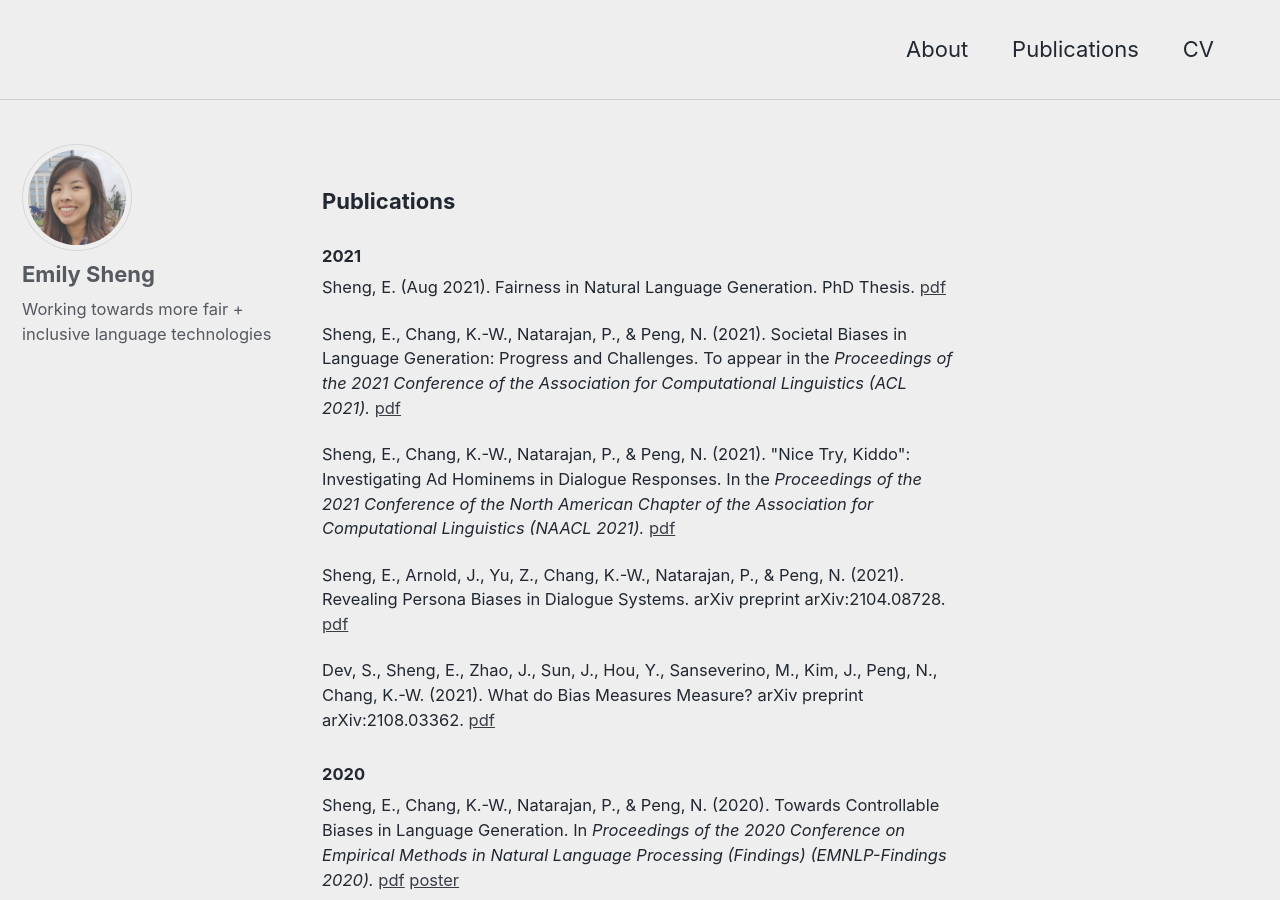
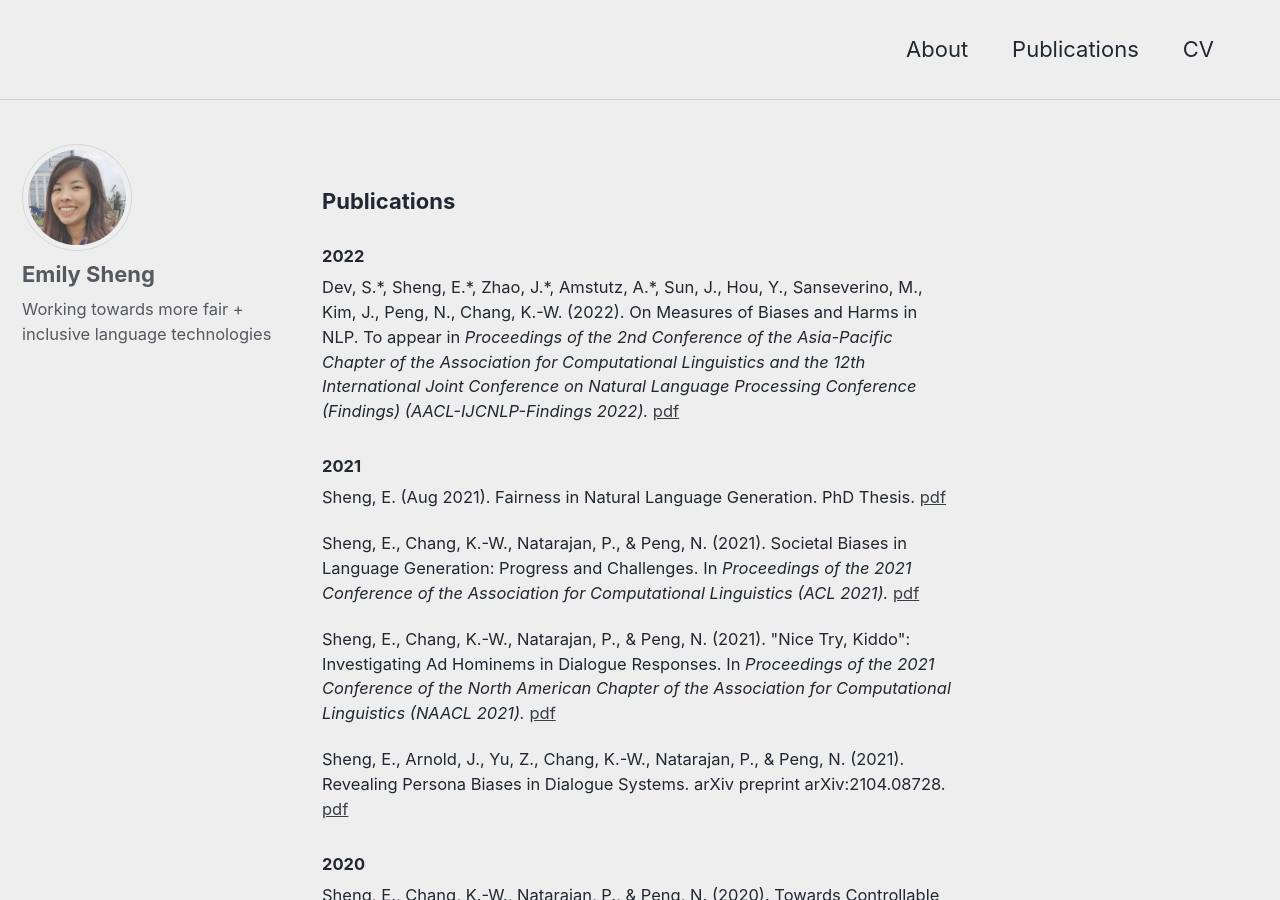
Before and after one commit to ewsheng/ewsheng.github.io, a Jekyll site: the page built from _pages/publications.html, in a window 1280 px wide and 900 px high. Built offline with Jekyll 4.4.1, drawn with Linux system fonts in a browser that asks for light colours.

Commit message:
Updating affil, AACL pub

```diff
--- a/_pages/publications.html
+++ b/_pages/publications.html
@@ -2,22 +2,24 @@
 permalink: /publications/
 ---
 <h3>Publications</h3>
+
+<h4>2022</h4>
+<p>
+    Dev, S.*, Sheng, E.*, Zhao, J.*, Amstutz, A.*, Sun, J., Hou, Y., Sanseverino, M., Kim, J., Peng, N., Chang, K.-W. (2022). On Measures of Biases and Harms in NLP. To appear in <i>Proceedings of the 2nd Conference of the Asia-Pacific Chapter of the Association for Computational Linguistics and the 12th International Joint Conference on Natural Language Processing Conference (Findings) (AACL-IJCNLP-Findings 2022).</i> <a target="_blank" href="https://arxiv.org/abs/2108.03362">pdf</a>
+</p>
 
 <h4>2021</h4>
 <p>
     Sheng, E. (Aug 2021). Fairness in Natural Language Generation. PhD Thesis. <a target="_blank" href="https://digitallibrary.usc.edu/asset-management/2A3BF1SFRXHSD">pdf</a>
 </p>
 <p>
-    Sheng, E., Chang, K.-W., Natarajan, P., & Peng, N. (2021). Societal Biases in Language Generation: Progress and Challenges. To appear in the <i>Proceedings of the 2021 Conference of the Association for Computational Linguistics (ACL 2021).</i> <a target="_blank" href="https://arxiv.org/abs/2105.04054">pdf</a>
+    Sheng, E., Chang, K.-W., Natarajan, P., & Peng, N. (2021). Societal Biases in Language Generation: Progress and Challenges. In <i>Proceedings of the 2021 Conference of the Association for Computational Linguistics (ACL 2021).</i> <a target="_blank" href="https://arxiv.org/abs/2105.04054">pdf</a>
 </p>
 <p>
-    Sheng, E., Chang, K.-W., Natarajan, P., & Peng, N. (2021). "Nice Try, Kiddo": Investigating Ad Hominems in Dialogue Responses. In the <i>Proceedings of the 2021 Conference of the North American Chapter of the Association for Computational Linguistics (NAACL 2021).</i> <a target="_blank" href="https://www.aclweb.org/anthology/2021.naacl-main.60/">pdf</a>
+    Sheng, E., Chang, K.-W., Natarajan, P., & Peng, N. (2021). "Nice Try, Kiddo": Investigating Ad Hominems in Dialogue Responses. In <i>Proceedings of the 2021 Conference of the North American Chapter of the Association for Computational Linguistics (NAACL 2021).</i> <a target="_blank" href="https://www.aclweb.org/anthology/2021.naacl-main.60/">pdf</a>
 </p>
 <p>
     Sheng, E., Arnold, J., Yu, Z., Chang, K.-W., Natarajan, P., & Peng, N. (2021). Revealing Persona Biases in Dialogue Systems. arXiv preprint arXiv:2104.08728. <a target="_blank" href="https://arxiv.org/abs/2104.08728">pdf</a>
-</p>
-<p>
-    Dev, S., Sheng, E., Zhao, J., Sun, J., Hou, Y., Sanseverino, M., Kim, J., Peng, N., Chang, K.-W. (2021). What do Bias Measures Measure? arXiv preprint arXiv:2108.03362. <a target="_blank" href="https://arxiv.org/abs/2108.03362">pdf</a>
 </p>
 
 <h4>2020</h4>
```
Also changed, not shown: 1 other file.
